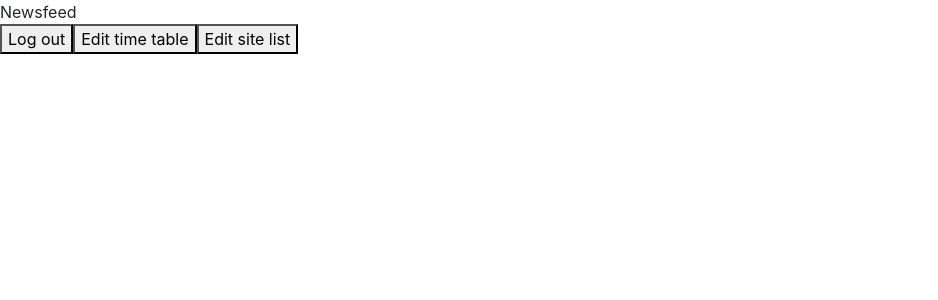
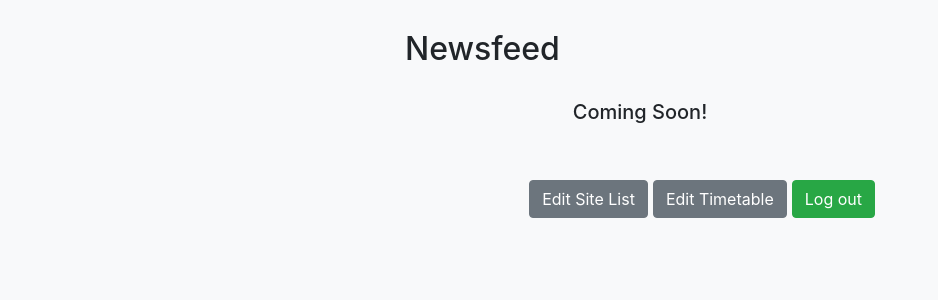
Before and after one commit to ryul99/noticetracker, an Angular app in the folder frontend/: page /newsfeed in a window 1280 px wide. Shown: the top 300 px of the page, without its empty margins (0-938 px from the left). Built offline with nearby package versions, Linux system fonts and the light colour scheme.

Commit message:
Frontend: Applied bootstrap to NewsfeedComponent

```diff
--- a/frontend/src/app/newsfeed/newsfeed.component.css
+++ b/frontend/src/app/newsfeed/newsfeed.component.css
@@ -0,0 +1,14 @@
+.container {
+  height: 100vh;
+  padding-top: 30px;
+  padding-bottom: 30px;
+  max-width: 500px;
+}
+
+.lh-condensed {
+  line-height: 1.25;
+}
+
+.btn-space {
+  margin-right: 5px;
+}
--- a/frontend/src/app/newsfeed/newsfeed.component.html
+++ b/frontend/src/app/newsfeed/newsfeed.component.html
@@ -1,6 +1,27 @@
-<link rel="stylesheet" href="https://stackpath.bootstrapcdn.com/bootstrap/4.1.3/css/bootstrap.min.css" integrity="sha384-MCw98/SFnGE8fJT3GXwEOngsV7Zt27NXFoaoApmYm81iuXoPkFOJwJ8ERdknLPMO" crossorigin="anonymous">
-<div>Newsfeed</div>
+<!doctype html>
+<html lang="en">
 
-<button (click)="signOut()">Log out</button>
-<button (click)="submitTimeTable()">Edit time table</button>
-<button (click)="siteRecommendation()">Edit site list</button>
+<head>
+    <meta charset="utf-8">
+    <meta name="viewport" content="width=device-width, initial-scale=1, shrink-to-fit=no">
+    <meta name="description" content="">
+    <meta name="author" content="">
+    <title>Log In</title>
+    <link rel="stylesheet" href="https://stackpath.bootstrapcdn.com/bootstrap/4.1.3/css/bootstrap.min.css" integrity="sha384-MCw98/SFnGE8fJT3GXwEOngsV7Zt27NXFoaoApmYm81iuXoPkFOJwJ8ERdknLPMO" crossorigin="anonymous">
+</head>
+
+<body class="bg-light">
+    <div class="container">
+        <h2>Newsfeed</h2>
+        <br>
+        <h5 class="text-center">Coming Soon!</h5>
+        <br><br>
+        <div class="d-flex flex-row-reverse">
+            <button class="btn btn-success" (click)="signOut()">Log out</button>
+            <button class="btn btn-secondary btn-space" (click)="submitTimeTable()">Edit Timetable</button>
+            <button class="btn btn-secondary btn-space" (click)="siteRecommendation()">Edit Site List</button>
+        </div>
+    </div>
+</body>
+
+</html>
```
